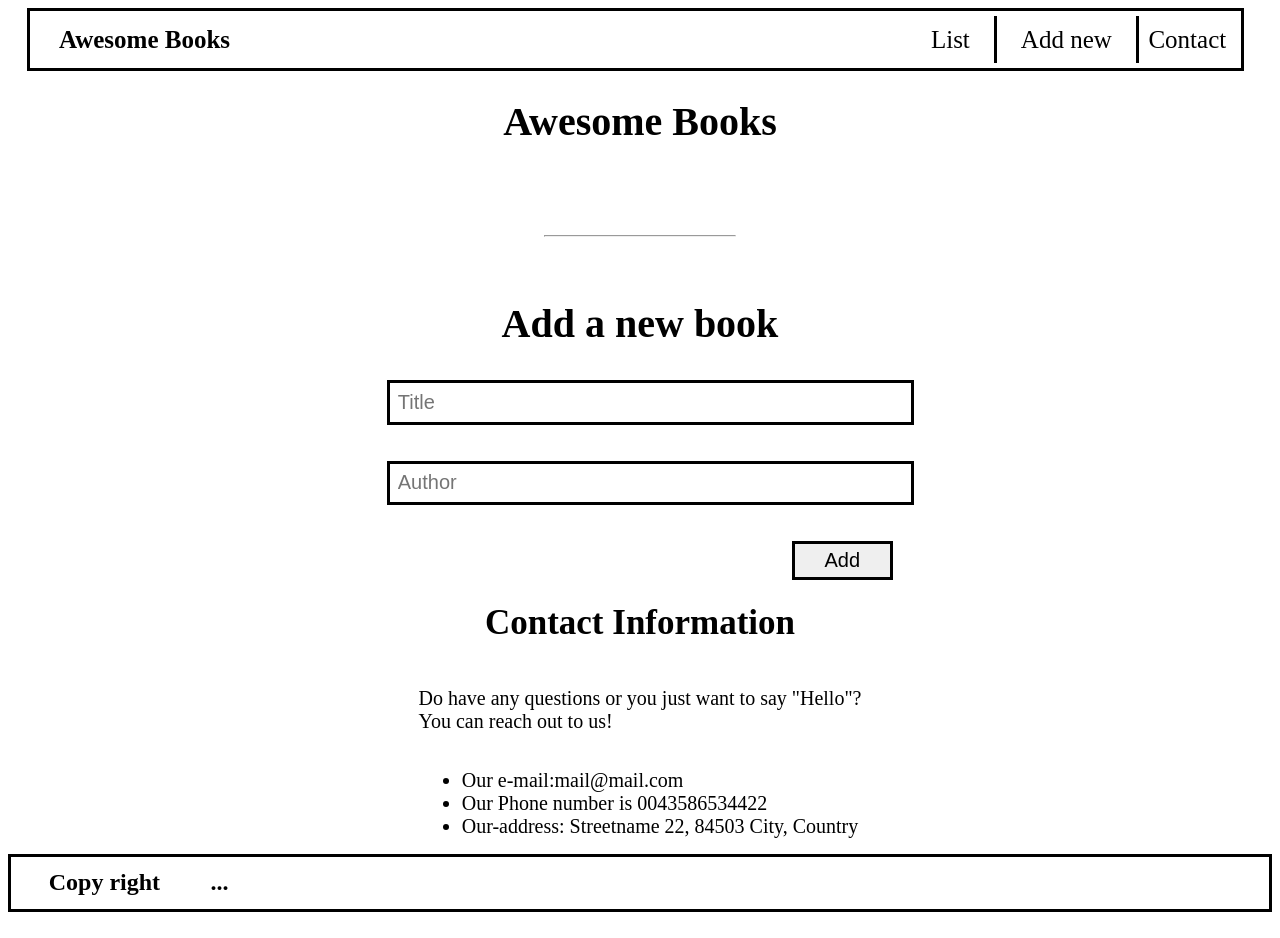
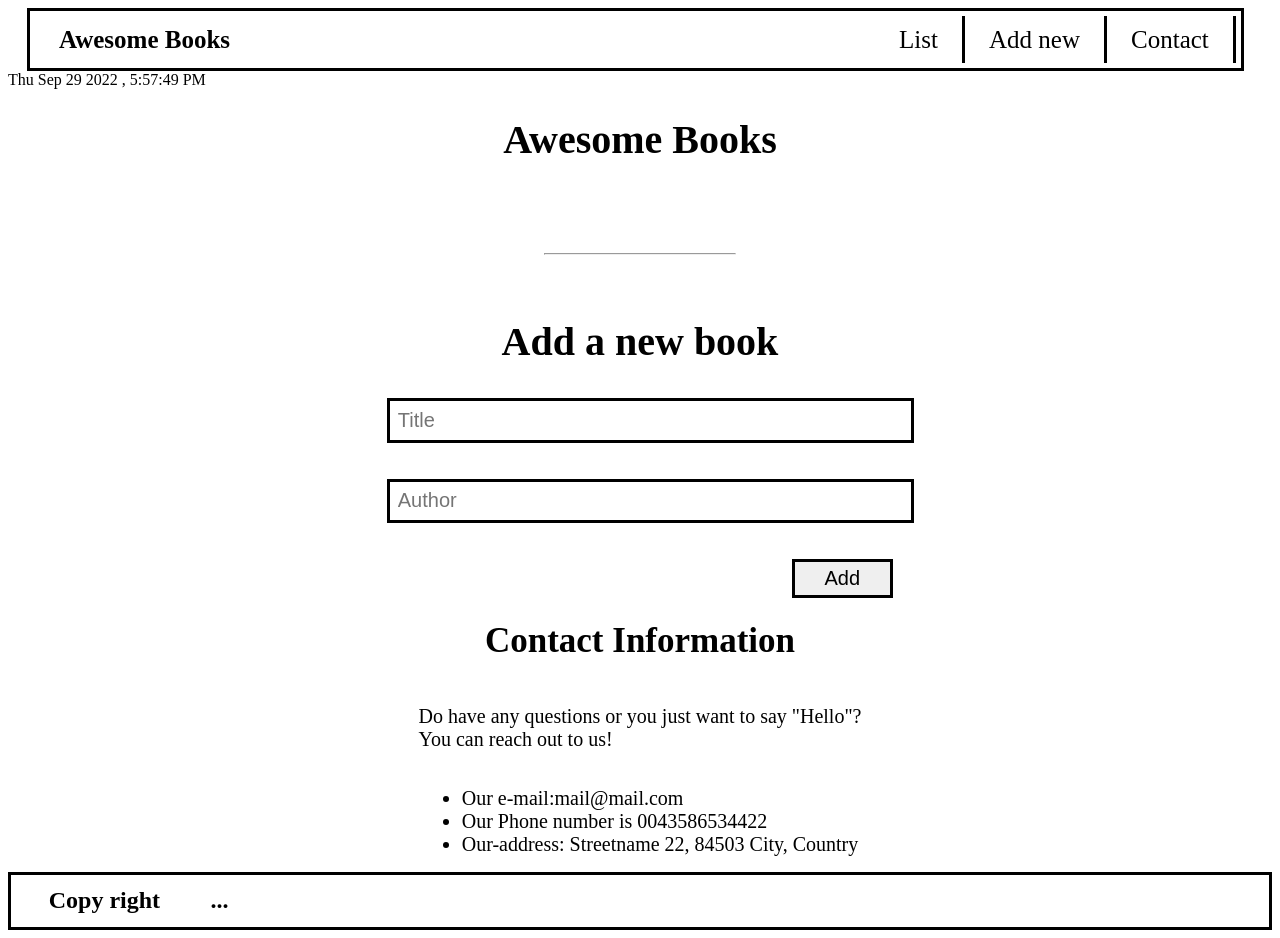
Before and after one commit to Balikuddembe/Awesome-Books, a website: page index.html in a window 1280 px wide. Drawn offline with Linux system fonts and the light colour scheme.

Commit message:
Add date-time

```diff
--- a/index.html
+++ b/index.html
@@ -17,13 +17,16 @@
                 <div class="sections-cont">
                     <a class="border-sep"href="">List</a>
                     <a class="border-sep"href="">Add new</a>
-                    <a class="contact-a"href="">Contact</a>
+                    <a class="border-sep"href="">Contact</a>
                 </div>
-
             </nav>
         </div>
+    </header>
 
-    </header>
+        <section id="time">
+            <div class="time"></div>
+        </section>
+
     <div class="cont">
     <h1>Awesome Books</h1>
         <div id="list" class="list">
```
